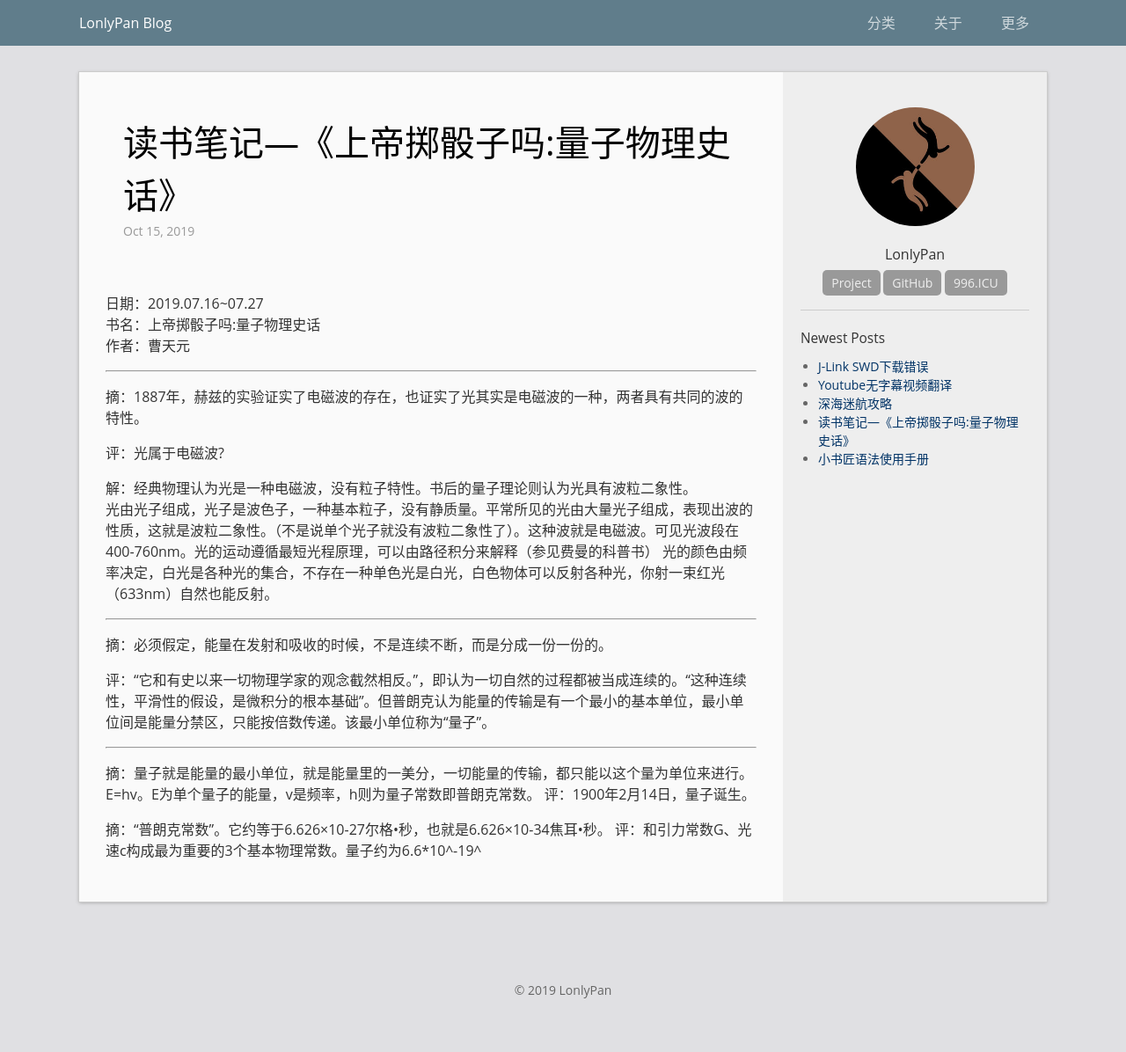
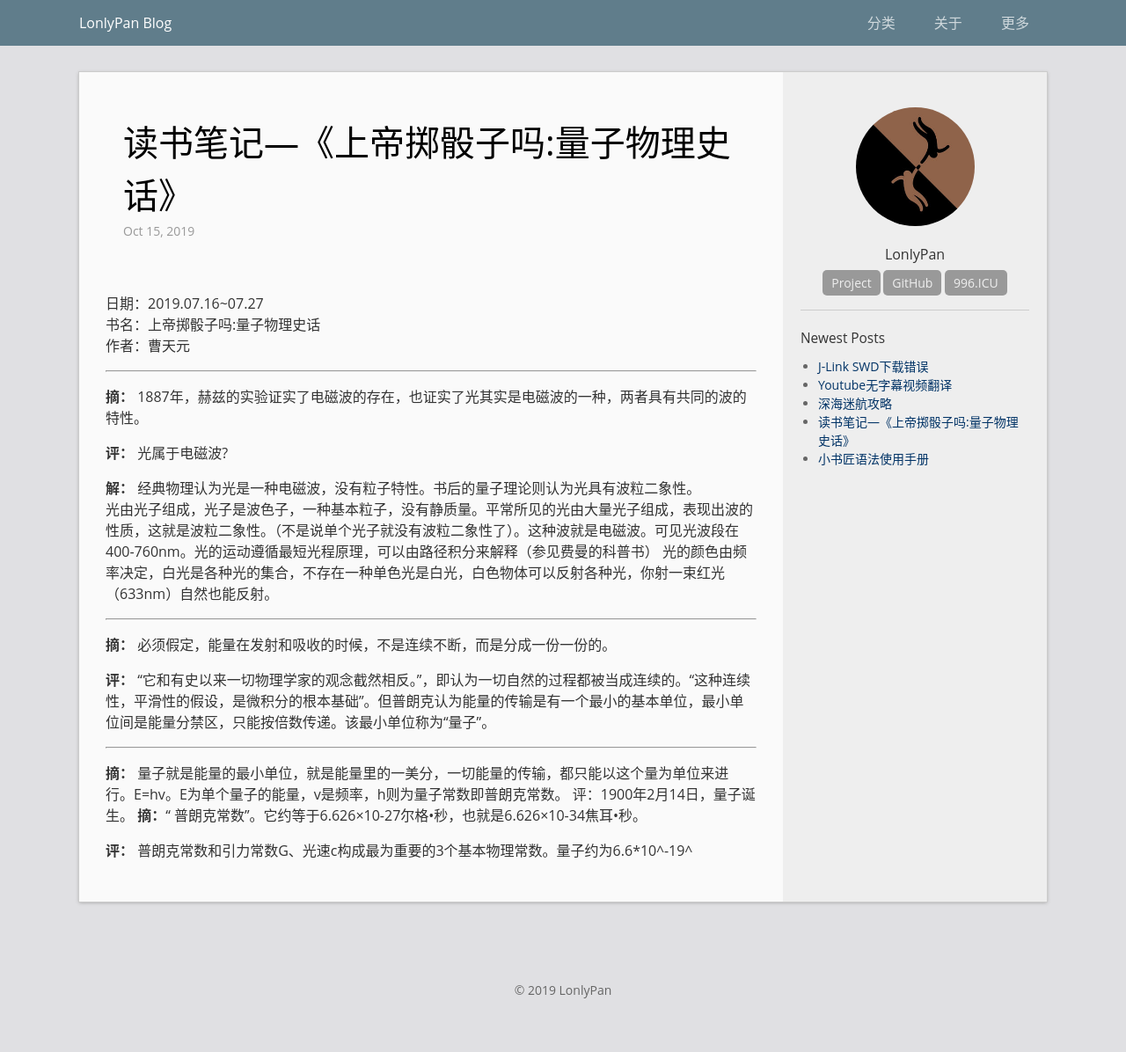
Before and after one commit to LonlyStack/LonlyPan.github.io, a Jekyll site: the page built from _posts/2019-10-15-读书笔记-上帝掷骰子吗 量子物理史话.md, in a window 1280 px wide. Shown: the whole page at 88% size. Built offline with Jekyll 4.4.1, drawn with Linux system fonts in a browser that asks for light colours.

Commit message:
修改文件: _posts/2019-10-15-读书笔记-上帝掷骰子吗 量子物理史话.md

```diff
--- a/_posts/2019-10-15-读书笔记-上帝掷骰子吗 量子物理史话.md
+++ b/_posts/2019-10-15-读书笔记-上帝掷骰子吗 量子物理史话.md
@@ -11,24 +11,24 @@ categories: 随笔
 
 ----------
 
-摘：1887年，赫兹的实验证实了电磁波的存在，也证实了光其实是电磁波的一种，两者具有共同的波的特性。
+**摘：** 1887年，赫兹的实验证实了电磁波的存在，也证实了光其实是电磁波的一种，两者具有共同的波的特性。
 
-评：光属于电磁波?
+**评：** 光属于电磁波?
 
-解：经典物理认为光是一种电磁波，没有粒子特性。书后的量子理论则认为光具有波粒二象性。
+**解：** 经典物理认为光是一种电磁波，没有粒子特性。书后的量子理论则认为光具有波粒二象性。
 光由光子组成，光子是波色子，一种基本粒子，没有静质量。平常所见的光由大量光子组成，表现出波的性质，这就是波粒二象性。（不是说单个光子就没有波粒二象性了）。这种波就是电磁波。可见光波段在400-760nm。光的运动遵循最短光程原理，可以由路径积分来解释（参见费曼的科普书）
 光的颜色由频率决定，白光是各种光的集合，不存在一种单色光是白光，白色物体可以反射各种光，你射一束红光（633nm）自然也能反射。
 
 ----------
 
-摘：必须假定，能量在发射和吸收的时候，不是连续不断，而是分成一份一份的。
+**摘：** 必须假定，能量在发射和吸收的时候，不是连续不断，而是分成一份一份的。
 
-评：“它和有史以来一切物理学家的观念截然相反。”，即认为一切自然的过程都被当成连续的。“这种连续性，平滑性的假设，是微积分的根本基础”。但普朗克认为能量的传输是有一个最小的基本单位，最小单位间是能量分禁区，只能按倍数传递。该最小单位称为“量子”。
+**评：** “它和有史以来一切物理学家的观念截然相反。”，即认为一切自然的过程都被当成连续的。“这种连续性，平滑性的假设，是微积分的根本基础”。但普朗克认为能量的传输是有一个最小的基本单位，最小单位间是能量分禁区，只能按倍数传递。该最小单位称为“量子”。
 
 ----------
 
-摘：量子就是能量的最小单位，就是能量里的一美分，一切能量的传输，都只能以这个量为单位来进行。E=hv。E为单个量子的能量，v是频率，h则为量子常数即普朗克常数。
+**摘：** 量子就是能量的最小单位，就是能量里的一美分，一切能量的传输，都只能以这个量为单位来进行。E=hv。E为单个量子的能量，v是频率，h则为量子常数即普朗克常数。
 评：1900年2月14日，量子诞生。
+**摘：**“ 普朗克常数”。它约等于6.626×10-27尔格•秒，也就是6.626×10-34焦耳•秒。
 
-摘：“普朗克常数”。它约等于6.626×10-27尔格•秒，也就是6.626×10-34焦耳•秒。
-评：和引力常数G、光速c构成最为重要的3个基本物理常数。量子约为6.6\*10^-19^
+**评：** 普朗克常数和引力常数G、光速c构成最为重要的3个基本物理常数。量子约为6.6\*10^-19^
```
